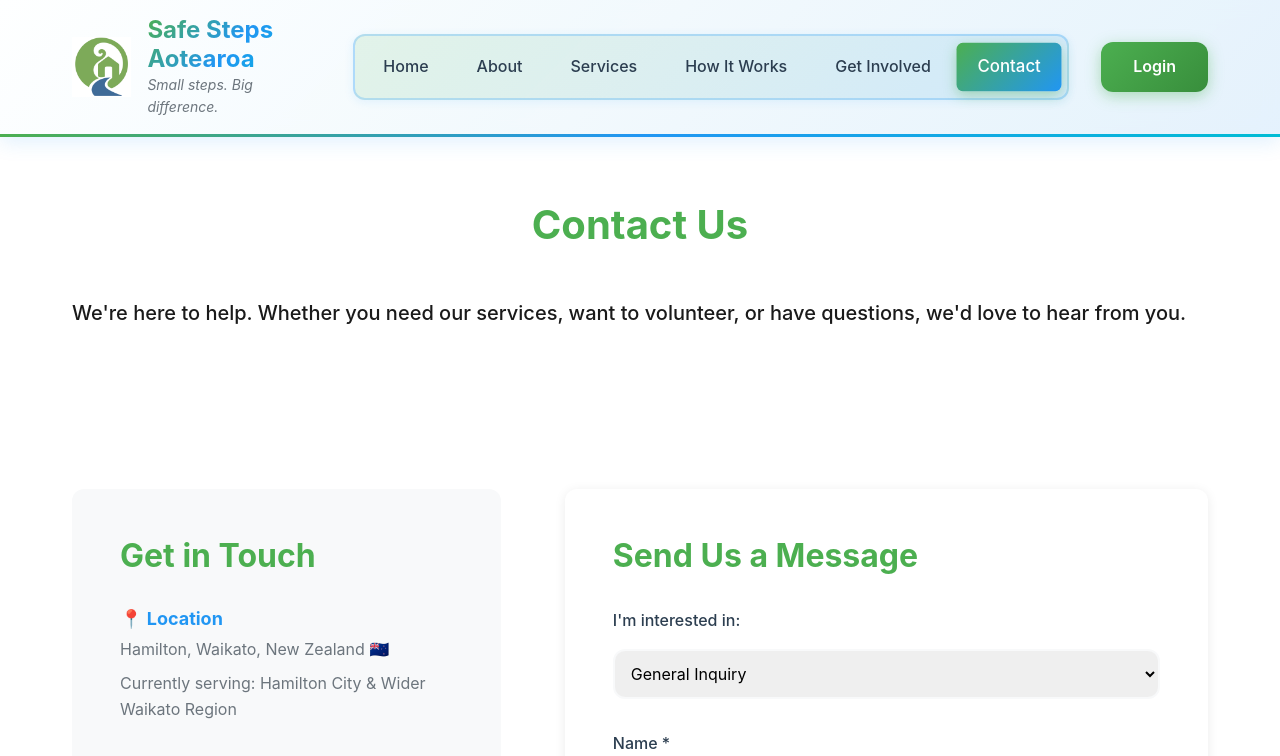
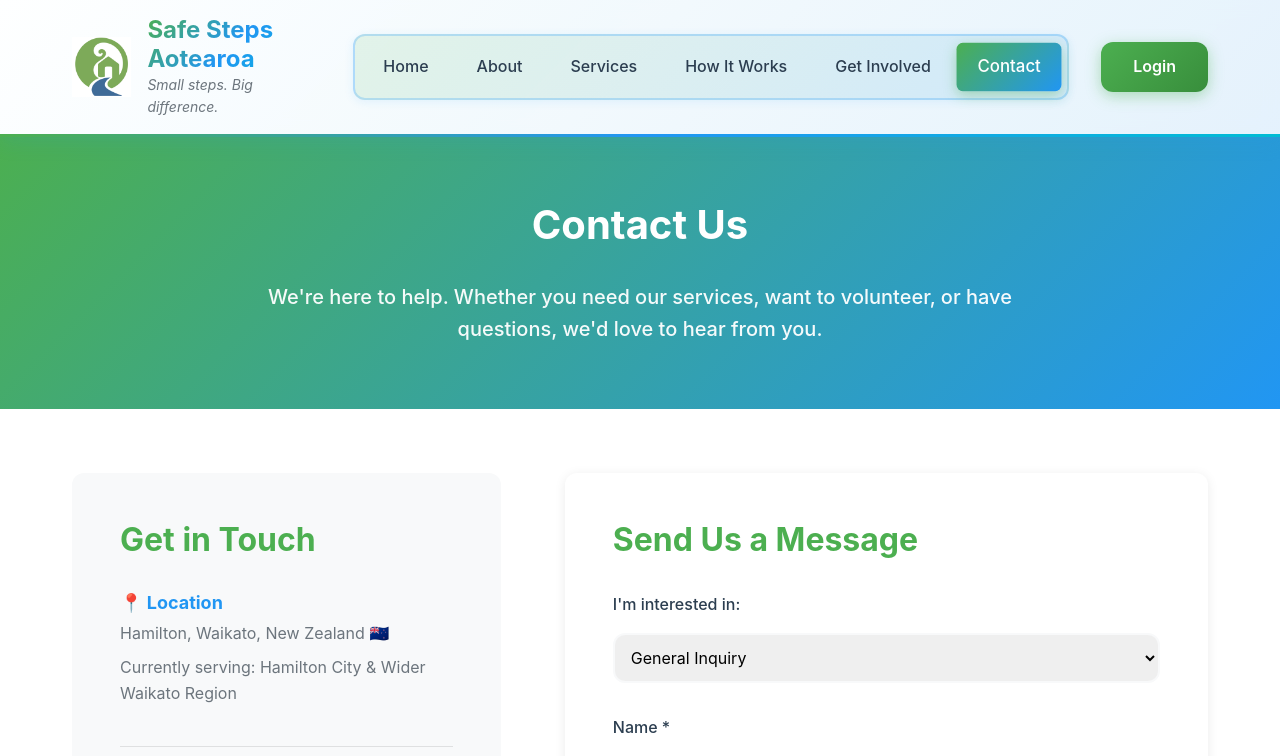
Before and after one commit to 4601Matthew/safe-steps-aotearoa-website, a React (Vite) app: page /contact in a window 1280 px wide. Shown: the top 756 px of the page. Built offline with nearby package versions, Linux system fonts and the light colour scheme; no server answers.

Commit message:
Add page banner styles and update sections across multiple pages

```diff
--- a/src/pages/About.css
+++ b/src/pages/About.css
@@ -1,3 +1,23 @@
+.page-banner {
+  background: linear-gradient(135deg, var(--color-primary-green) 0%, var(--color-primary-blue) 100%);
+  color: var(--color-white);
+  padding: var(--spacing-xl) 0;
+  text-align: center;
+}
+
+.page-banner .page-title {
+  color: var(--color-white);
+  margin-bottom: var(--spacing-md);
+}
+
+.page-banner .lead {
+  color: var(--color-white);
+  opacity: 0.95;
+  font-size: 1.25rem;
+  max-width: 800px;
+  margin: 0 auto;
+}
+
 .page-title {
   text-align: center;
   color: var(--color-primary-green);
@@ -145,6 +165,14 @@
 }
 
 @media (max-width: 768px) {
+  .page-banner {
+    padding: var(--spacing-lg) 0;
+  }
+
+  .page-banner .page-title {
+    font-size: 2rem;
+  }
+
   .mission-vision {
     grid-template-columns: 1fr;
   }
--- a/src/pages/About.jsx
+++ b/src/pages/About.jsx
@@ -3,11 +3,16 @@ import './About.css'
 function About() {
   return (
     <div className="about">
+      {/* Banner Section */}
+      <section className="page-banner">
+        <div className="container">
+          <h1 className="page-title">About Safe Steps Aotearoa</h1>
+        </div>
+      </section>
+
       {/* Mission & Vision Section */}
       <section className="section">
         <div className="container">
-          <h1 className="page-title">About Safe Steps Aotearoa</h1>
-
           <div className="mission-vision">
             <div className="mission-box">
               <h2>⭐ Mission Statement</h2>
--- a/src/pages/Contact.css
+++ b/src/pages/Contact.css
@@ -1,5 +1,25 @@
 .contact {
   background-color: var(--color-white);
+}
+
+.page-banner {
+  background: linear-gradient(135deg, var(--color-primary-green) 0%, var(--color-primary-blue) 100%);
+  color: var(--color-white);
+  padding: var(--spacing-xl) 0;
+  text-align: center;
+}
+
+.page-banner .page-title {
+  color: var(--color-white);
+  margin-bottom: var(--spacing-md);
+}
+
+.page-banner .lead {
+  color: var(--color-white);
+  opacity: 0.95;
+  font-size: 1.25rem;
+  max-width: 800px;
+  margin: 0 auto;
 }
 
 .contact-section {
@@ -130,6 +150,14 @@
 }
 
 @media (max-width: 968px) {
+  .page-banner {
+    padding: var(--spacing-lg) 0;
+  }
+
+  .page-banner .page-title {
+    font-size: 2rem;
+  }
+
   .contact-grid {
     grid-template-columns: 1fr;
   }
--- a/src/pages/Contact.jsx
+++ b/src/pages/Contact.jsx
@@ -40,7 +40,7 @@ function Contact() {
 
   return (
     <div className="contact">
-      <section className="section">
+      <section className="page-banner">
         <div className="container">
           <h1 className="page-title">Contact Us</h1>
           <p className="lead">
--- a/src/pages/GetInvolved.css
+++ b/src/pages/GetInvolved.css
@@ -1,5 +1,25 @@
 .get-involved {
   background-color: var(--color-white);
+}
+
+.page-banner {
+  background: linear-gradient(135deg, var(--color-primary-green) 0%, var(--color-primary-blue) 100%);
+  color: var(--color-white);
+  padding: var(--spacing-xl) 0;
+  text-align: center;
+}
+
+.page-banner .page-title {
+  color: var(--color-white);
+  margin-bottom: var(--spacing-md);
+}
+
+.page-banner .lead {
+  color: var(--color-white);
+  opacity: 0.95;
+  font-size: 1.25rem;
+  max-width: 800px;
+  margin: 0 auto;
 }
 
 .involvement-section {
@@ -85,6 +105,14 @@
 }
 
 @media (max-width: 768px) {
+  .page-banner {
+    padding: var(--spacing-lg) 0;
+  }
+
+  .page-banner .page-title {
+    font-size: 2rem;
+  }
+
   .involvement-card {
     padding: var(--spacing-md);
   }
--- a/src/pages/GetInvolved.jsx
+++ b/src/pages/GetInvolved.jsx
@@ -4,7 +4,7 @@ import './GetInvolved.css'
 function GetInvolved() {
   return (
     <div className="get-involved">
-      <section className="section">
+      <section className="page-banner">
         <div className="container">
           <h1 className="page-title">Get Involved</h1>
           <p className="lead">
--- a/src/pages/HowItWorks.css
+++ b/src/pages/HowItWorks.css
@@ -1,5 +1,25 @@
 .how-it-works {
   background-color: var(--color-white);
+}
+
+.page-banner {
+  background: linear-gradient(135deg, var(--color-primary-green) 0%, var(--color-primary-blue) 100%);
+  color: var(--color-white);
+  padding: var(--spacing-xl) 0;
+  text-align: center;
+}
+
+.page-banner .page-title {
+  color: var(--color-white);
+  margin-bottom: var(--spacing-md);
+}
+
+.page-banner .lead {
+  color: var(--color-white);
+  opacity: 0.95;
+  font-size: 1.25rem;
+  max-width: 800px;
+  margin: 0 auto;
 }
 
 .process-section {
@@ -105,6 +125,14 @@
 }
 
 @media (max-width: 768px) {
+  .page-banner {
+    padding: var(--spacing-lg) 0;
+  }
+
+  .page-banner .page-title {
+    font-size: 2rem;
+  }
+
   .step {
     flex-direction: column;
     align-items: center;
--- a/src/pages/HowItWorks.jsx
+++ b/src/pages/HowItWorks.jsx
@@ -4,7 +4,7 @@ import './HowItWorks.css'
 function HowItWorks() {
   return (
     <div className="how-it-works">
-      <section className="section">
+      <section className="page-banner">
         <div className="container">
           <h1 className="page-title">How It Works</h1>
           <p className="lead">
--- a/src/pages/Services.css
+++ b/src/pages/Services.css
@@ -1,5 +1,25 @@
 .services {
   background-color: var(--color-white);
+}
+
+.page-banner {
+  background: linear-gradient(135deg, var(--color-primary-green) 0%, var(--color-primary-blue) 100%);
+  color: var(--color-white);
+  padding: var(--spacing-xl) 0;
+  text-align: center;
+}
+
+.page-banner .page-title {
+  color: var(--color-white);
+  margin-bottom: var(--spacing-md);
+}
+
+.page-banner .lead {
+  color: var(--color-white);
+  opacity: 0.95;
+  font-size: 1.25rem;
+  max-width: 800px;
+  margin: 0 auto;
 }
 
 .service-category {
@@ -83,6 +103,14 @@
 }
 
 @media (max-width: 768px) {
+  .page-banner {
+    padding: var(--spacing-lg) 0;
+  }
+
+  .page-banner .page-title {
+    font-size: 2rem;
+  }
+
   .services-grid {
     grid-template-columns: 1fr;
   }
--- a/src/pages/Services.jsx
+++ b/src/pages/Services.jsx
@@ -4,7 +4,7 @@ import './Services.css'
 function Services() {
   return (
     <div className="services">
-      <section className="section">
+      <section className="page-banner">
         <div className="container">
           <h1 className="page-title">Our Services</h1>
           <p className="lead">
```
